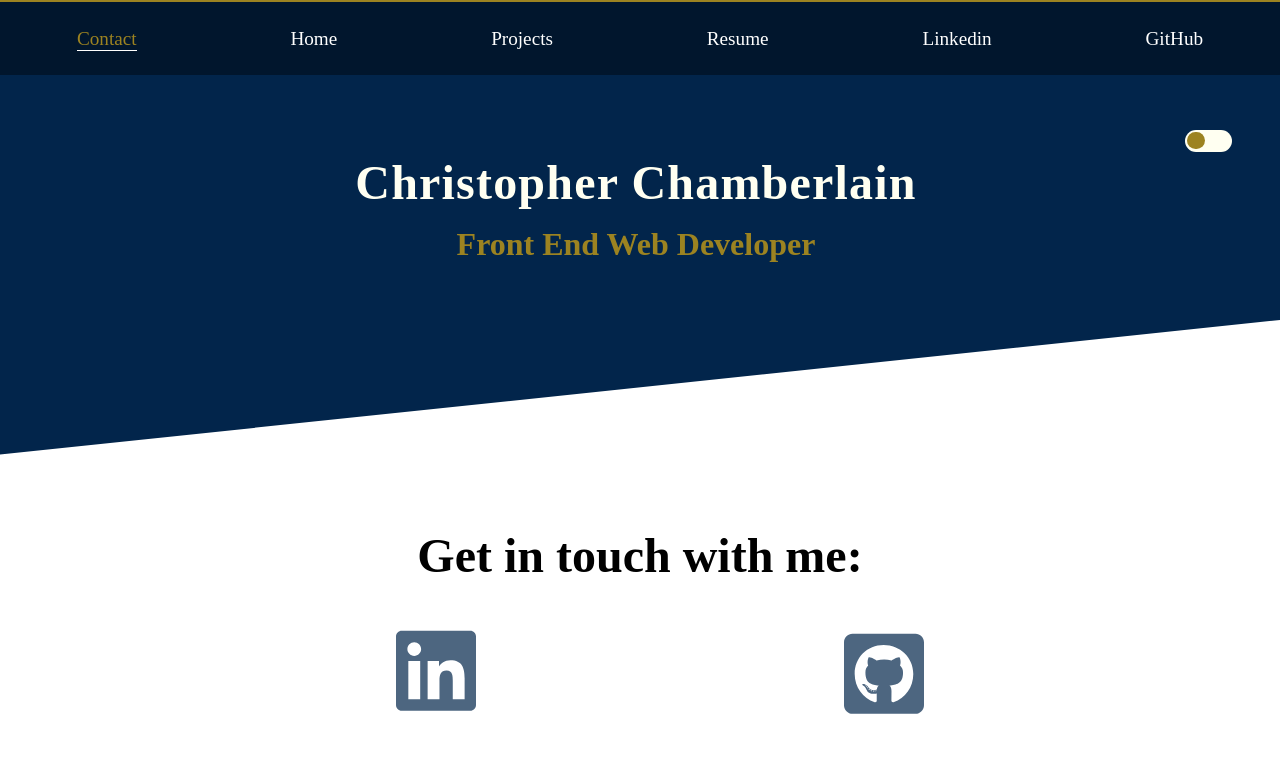
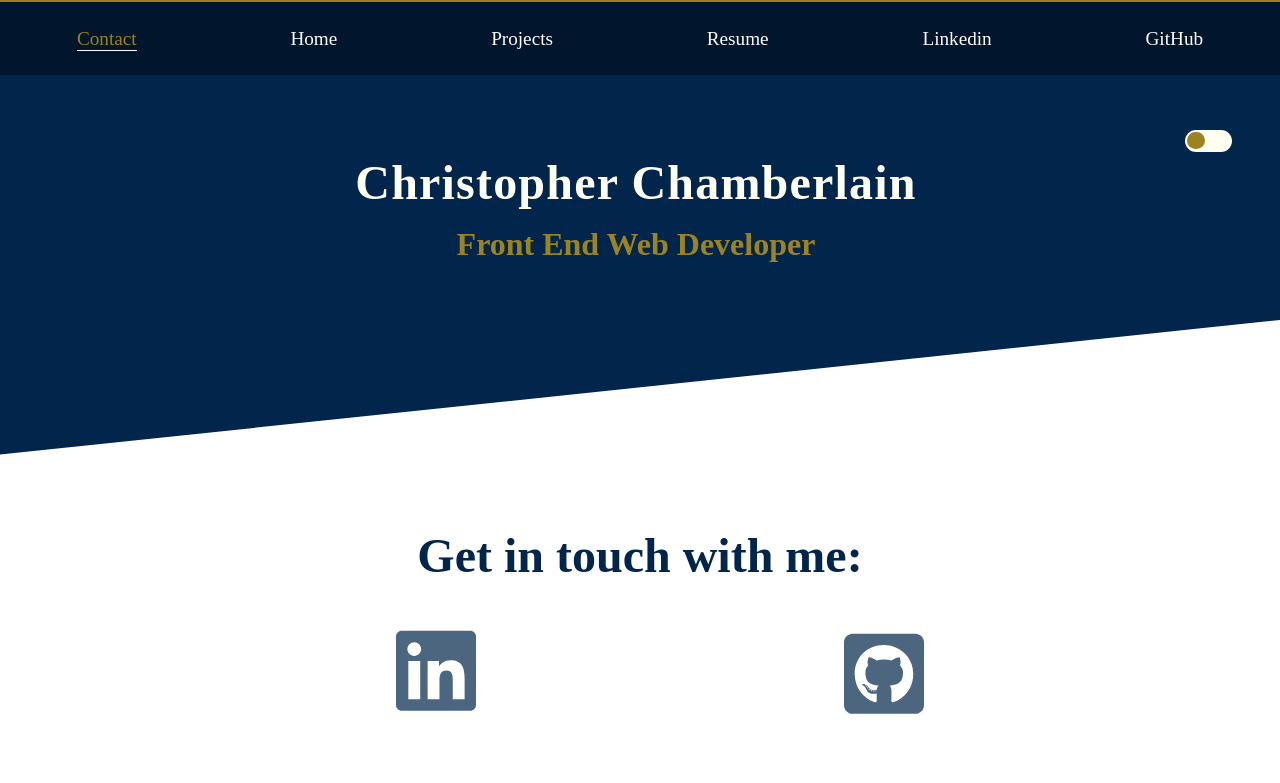
Before and after one commit to AkaraTawng/portfolio-mf-v2, a React (Create React App) app: page /contact in a window 1280 px wide. Shown: the top 783 px of the page. Built offline with nearby package versions, Linux system fonts and the light colour scheme.

Commit message:
set contact h2 color

```diff
--- a/src/main.css
+++ b/src/main.css
@@ -821,6 +821,7 @@
 #contact-wrapper h2 {
   font-size: 3rem;
   text-align: center;
+  color: #02254b;
 }
 @media (min-width: 1920px) {
   #contact-wrapper h2 {
--- a/src/scss/layout/_contact.scss
+++ b/src/scss/layout/_contact.scss
@@ -11,6 +11,7 @@
     h2 {
         font-size: 3rem;
         text-align: center;
+        color: map-get($colors, "primary");
         @include desktop {
             font-size: 4rem;
         }
```
Also changed, not shown: 1 other file (tests, documents, lock files or other folders).
